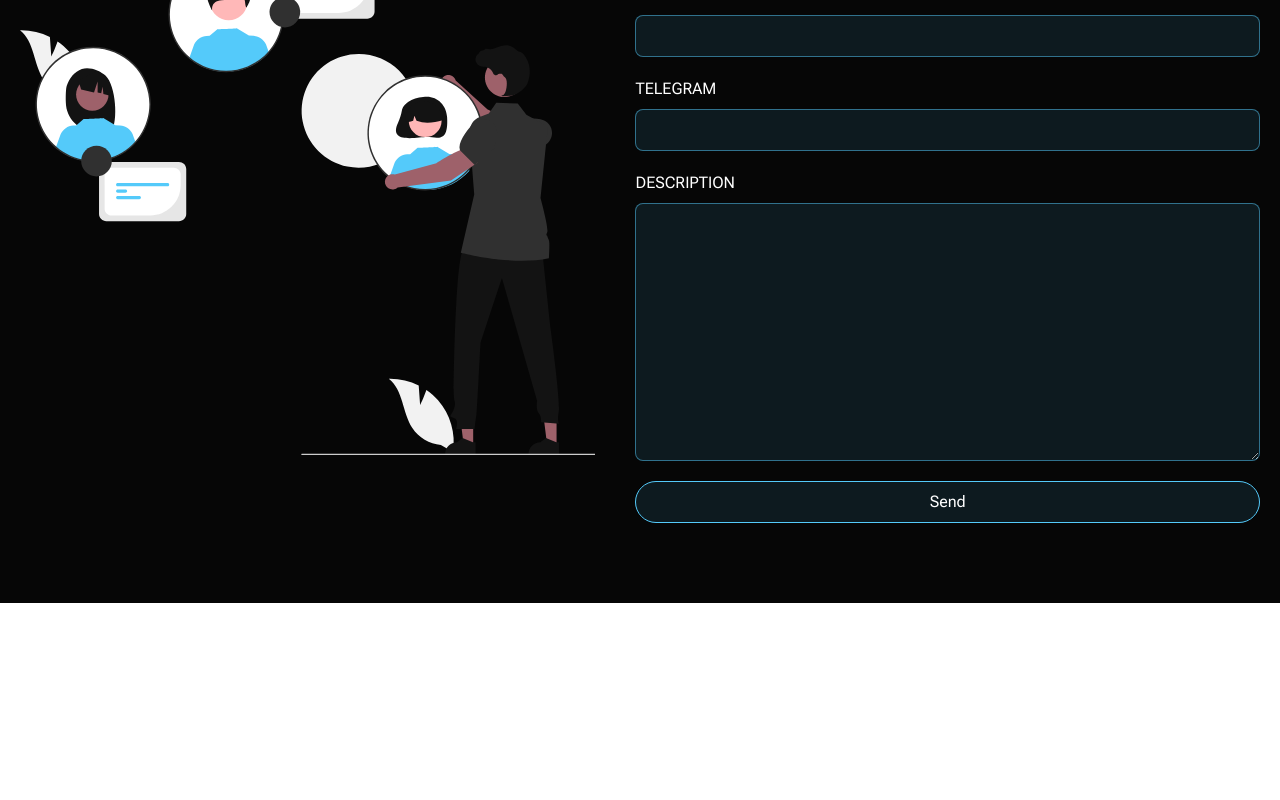
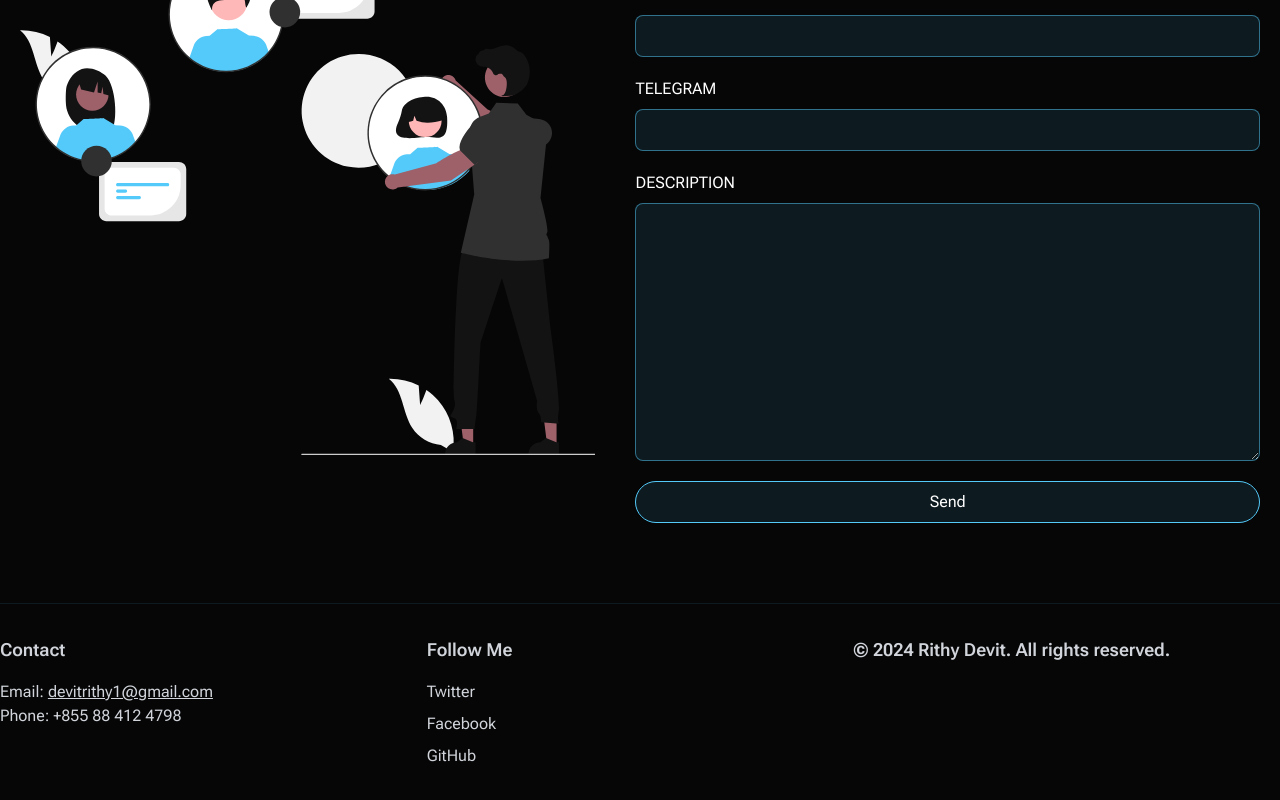
Before and after one commit to devitrithy/vue-project, a Vue app: page / in a window 1280 px wide. Shown: the part 4314-5114 px from the top of the page. Before the commit the page ends 4917 px from the top, so only its background shows below. Built offline with nearby package versions, Linux system fonts and the light colour scheme.

Commit message:
Footer done

```diff
--- a/src/App.vue
+++ b/src/App.vue
@@ -2,6 +2,7 @@
 import Navbar from "./components/Navbar.vue";
 import Home from "./components/Home.vue";
 import AboutMe from "./components/AboutMe.vue";
+import Footers from "./components/Footer.vue";
 import Education from "./components/Education.vue";
 import Skill from "./components/Skill.vue";
 import Project from "./components/Project.vue";
@@ -80,5 +81,8 @@ function detectMobile() {
     <section id="stay_connected" class="pt-[80px] items-start">
       <StayConnected />
     </section>
+    <footer>
+      <Footers />
+    </footer>
   </div>
 </template>
--- /dev/null
+++ b/src/components/Footer.vue
@@ -0,0 +1,48 @@
+<template>
+  <!-- / -->
+  <footer class="bg-background text-gray-300 py-8 border-t border-primary/10">
+    <div class="container mx-auto flex justify-between">
+      <div class="w-1/3">
+        <h3 class="text-lg font-semibold mb-4">Contact</h3>
+        <p>
+          Email:
+          <a href="mailto:info@example.com" class="underline"
+            >devitrithy1@gmail.com</a
+          >
+        </p>
+        <a href="tel:+855884124798"> Phone: +855 88 412 4798 </a>
+      </div>
+
+      <div class="w-1/3">
+        <h3 class="text-lg font-semibold mb-4">Follow Me</h3>
+        <ul>
+          <li>
+            <a href="https://t.me/devitrithy" class="block mb-2 hover:underline"
+              >Twitter</a
+            >
+          </li>
+          <li>
+            <a
+              href="https://facebook.com/devitrithy"
+              class="block mb-2 hover:underline"
+              >Facebook</a
+            >
+          </li>
+          <li>
+            <a
+              href="https://github.com/devitrithy"
+              class="block mb-2 hover:underline"
+              >GitHub</a
+            >
+          </li>
+        </ul>
+      </div>
+
+      <div class="w-1/3">
+        <p class="text-lg font-semibold">
+          &copy; 2024 Rithy Devit. All rights reserved.
+        </p>
+      </div>
+    </div>
+  </footer>
+</template>
```
